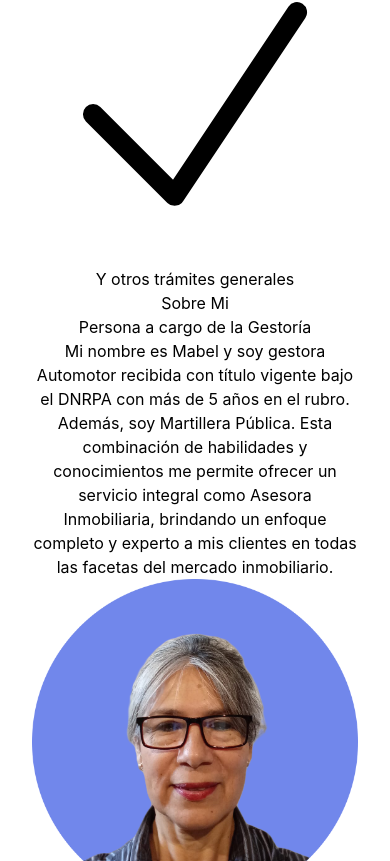
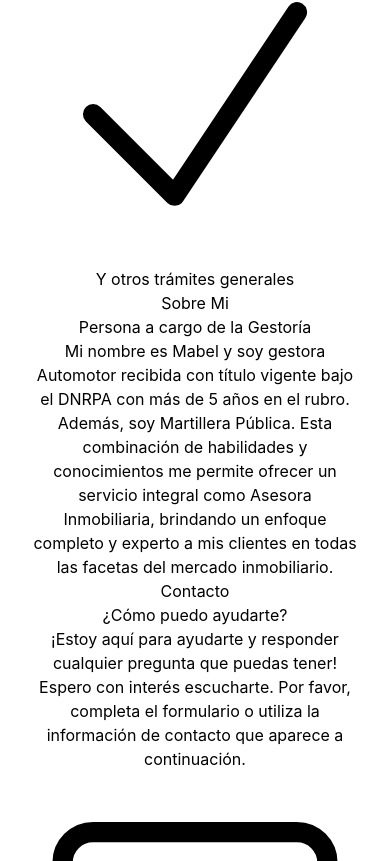
Before and after one commit to alvarezfelipedev/gestoria-mabel, a React (Vite) app: page / in a window 390 px wide. Shown: the part 11139-12000 px from the top of the page. Built offline with nearby package versions, Linux system fonts and the light colour scheme.

Commit message:
remove profile image

```diff
--- a/src/Components/SobreMi.jsx
+++ b/src/Components/SobreMi.jsx
@@ -9,7 +9,7 @@ function SobreMi() {
                     </h3>
                 </div>
                 <div className="mt-12">
-                    <div className="max-w-lg mx-auto gap-12 justify-between lg:flex lg:max-w-none">
+                    <div className="max-w-lg mx-auto gap-12 justify-center lg:flex lg:max-w-none">
                         <div className="max-w-lg space-y-3 text-gray-600">
                             <p>
                                 Mi nombre es Mabel y soy gestora Automotor recibida con título
@@ -20,11 +20,6 @@ function SobreMi() {
                                 mis clientes en todas las facetas del mercado inmobiliario.
                             </p>
                         </div>
-                        <div className="flex-1 lg:max-w-md lg:mt-0 mt-14 xl:mt-0 flex justify-center">
-                            <div className="relative w-48">
-                                <img src="/perfil.png" alt="Foto del rostro de Mabel, con un fondo violeta." />
-                            </div>
-                        </div>
                     </div>
                 </div>
             </div>
```
Also changed, not shown: 1 other file (tests, documents, lock files or other folders).
